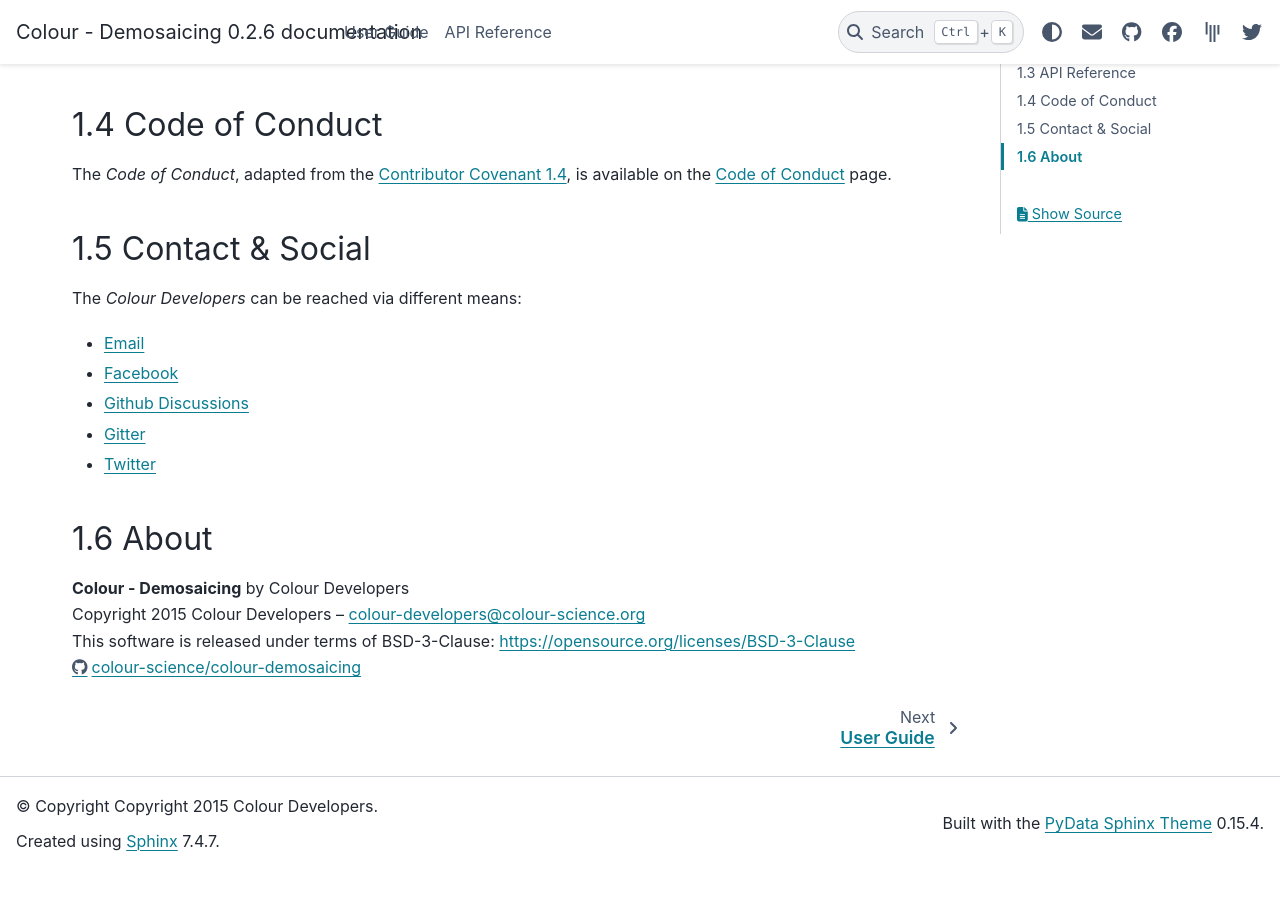
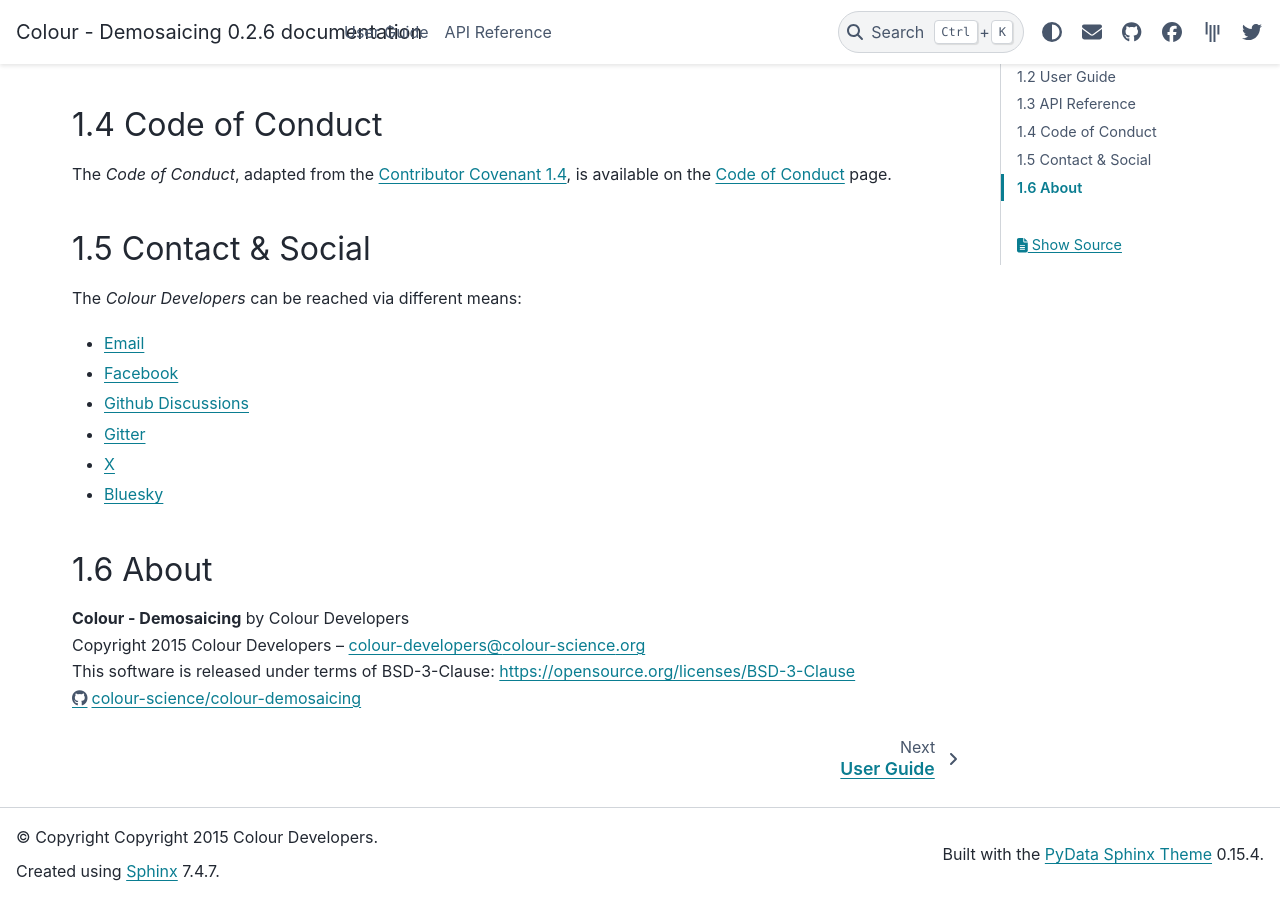
Before and after one commit to colour-science/colour-demosaicing, a Sphinx documentation site: the page built from docs/index.rst, in a window 1280 px wide and 900 px high, scrolled down 1718 px. Built offline with Sphinx 7.4.7 and the PyData theme 0.15.4, drawn with Linux system fonts in a browser that asks for light colours; pages that are not in the unit, such as notebooks, are missing from menus; before the commit the page ends 2588 px from its top, so only the background shows below that.

Commit message:
Update various social links.

```diff
--- a/README.rst
+++ b/README.rst
@@ -121,7 +121,8 @@
 - `Facebook <https://www.facebook.com/python.colour.science>`__
 - `Github Discussions <https://github.com/colour-science/colour-demosaicing/discussions>`__
 - `Gitter <https://gitter.im/colour-science/colour>`__
-- `Twitter <https://twitter.com/colour_science>`__
+- `X <https://x.com/colour_science>`__
+- `Bluesky <https://bsky.app/profile/colour-science.bsky.social>`__
 
 About
 -----
--- a/docs/index.rst
+++ b/docs/index.rst
@@ -57,7 +57,8 @@
 - `Facebook <https://www.facebook.com/python.colour.science>`__
 - `Github Discussions <https://github.com/colour-science/colour-demosaicing/discussions>`__
 - `Gitter <https://gitter.im/colour-science/colour>`__
-- `Twitter <https://twitter.com/colour_science>`__
+- `X <https://x.com/colour_science>`__
+- `Bluesky <https://bsky.app/profile/colour-science.bsky.social>`__
 
 About
 -----
```
